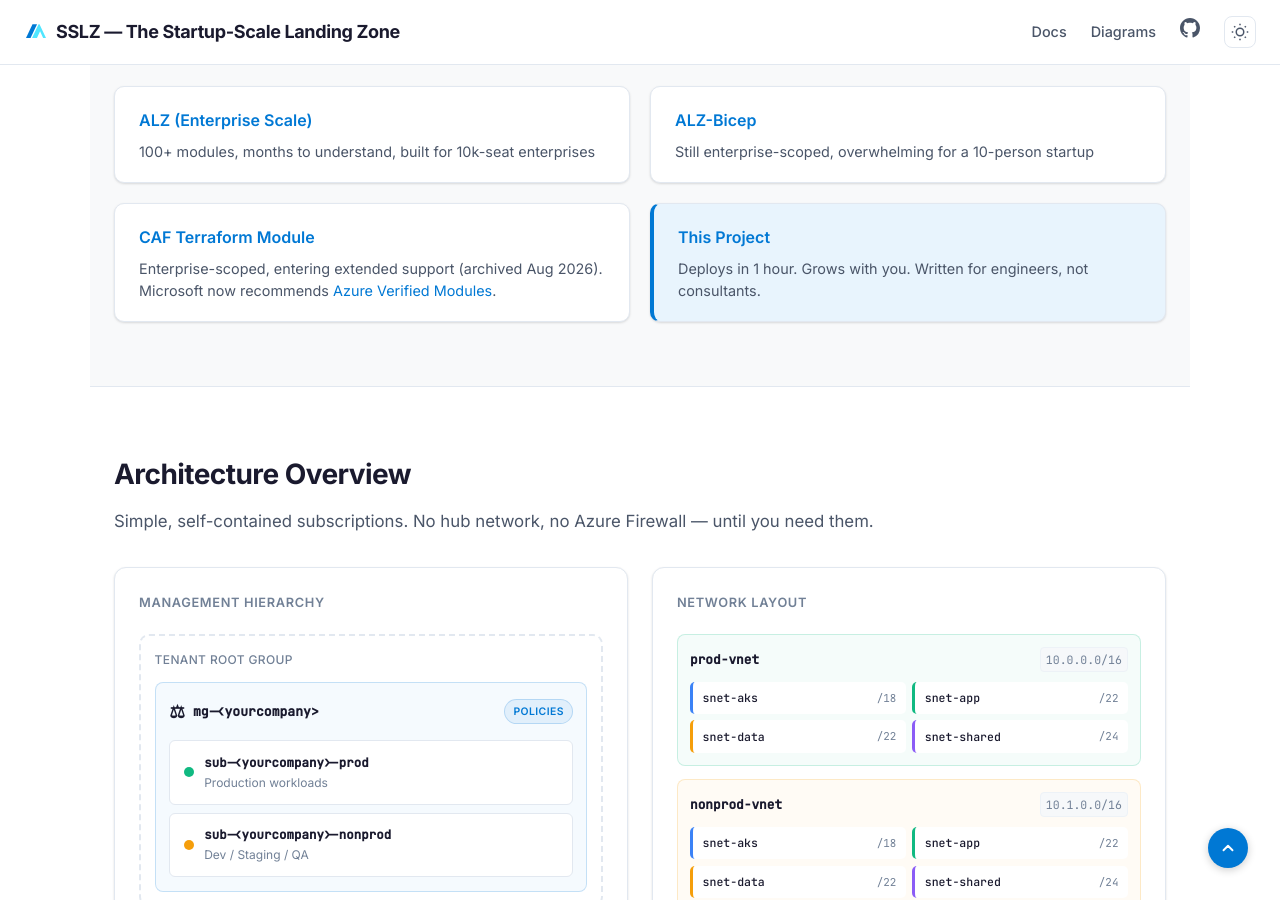
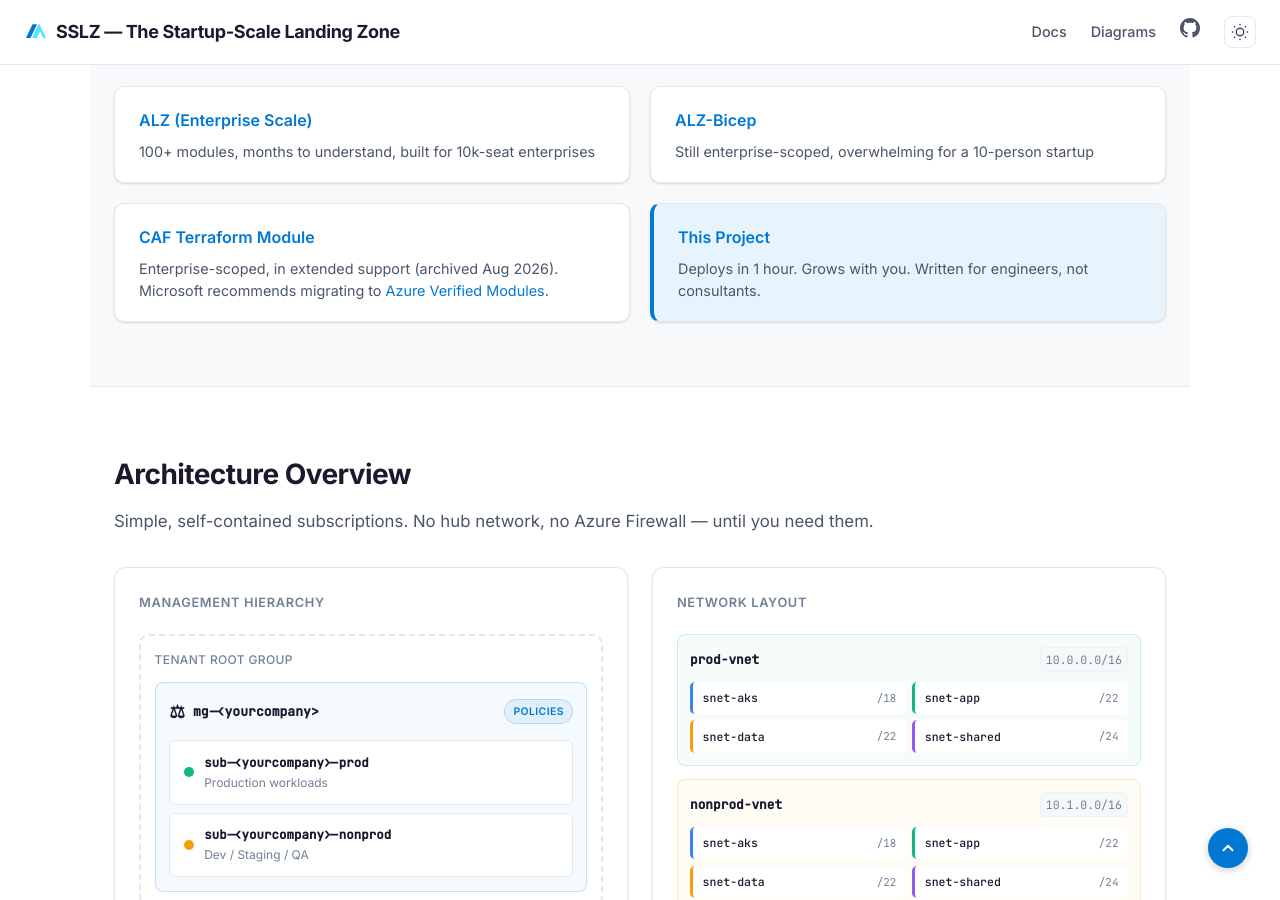
Before and after one commit to ricmmartins/sslz, a Jekyll site: the page built from index.md, in a window 1280 px wide and 900 px high, scrolled down 1576 px. Built offline with Jekyll 4.4.1, drawn with Linux system fonts in a browser that asks for light colours.

Commit message:
Update CAF Terraform Module status to reflect current extended support

```diff
--- a/index.md
+++ b/index.md
@@ -85,7 +85,7 @@
     </div>
     <div class="compare-card">
       <h3><a href="https://github.com/Azure/terraform-azurerm-caf-enterprise-scale">CAF Terraform Module</a></h3>
-      <p>Enterprise-scoped, entering extended support (archived Aug 2026). Microsoft now recommends <a href="https://aka.ms/avm">Azure Verified Modules</a>.</p>
+      <p>Enterprise-scoped, in extended support (archived Aug 2026). Microsoft recommends migrating to <a href="https://aka.ms/avm">Azure Verified Modules</a>.</p>
     </div>
     <div class="compare-card accent">
       <h3>This Project</h3>
```
Also changed, not shown: README.md.
